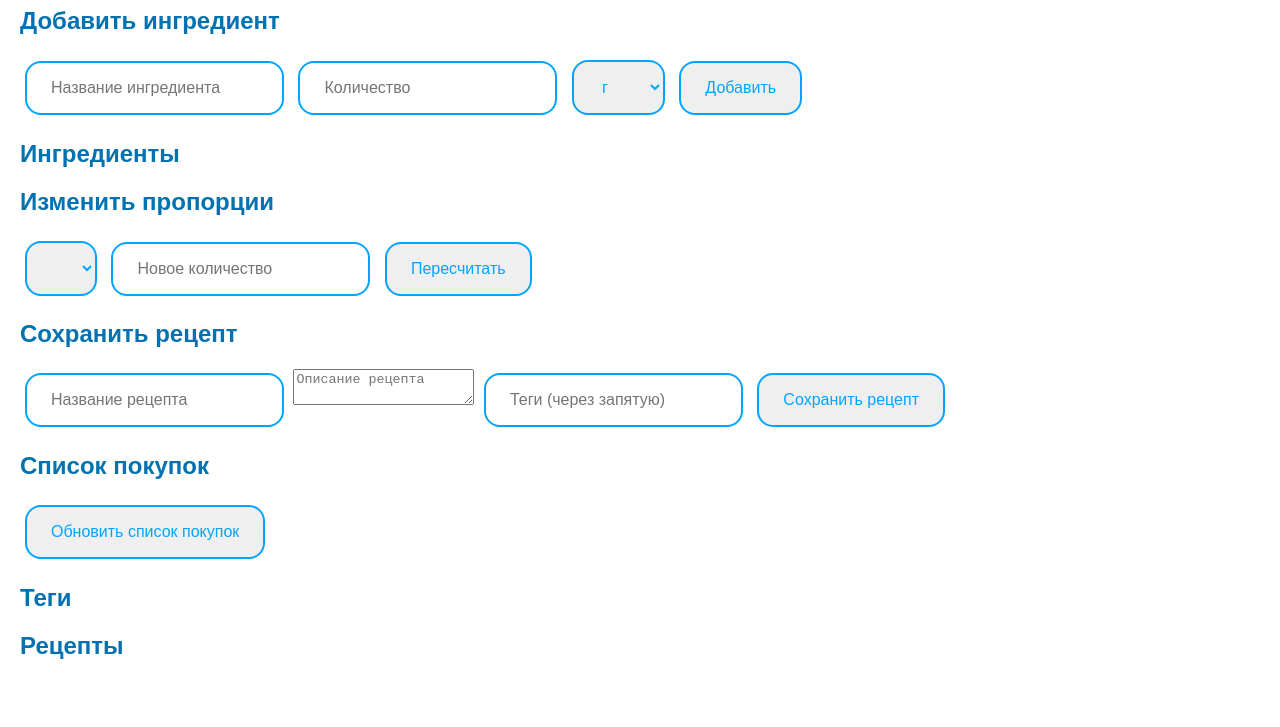
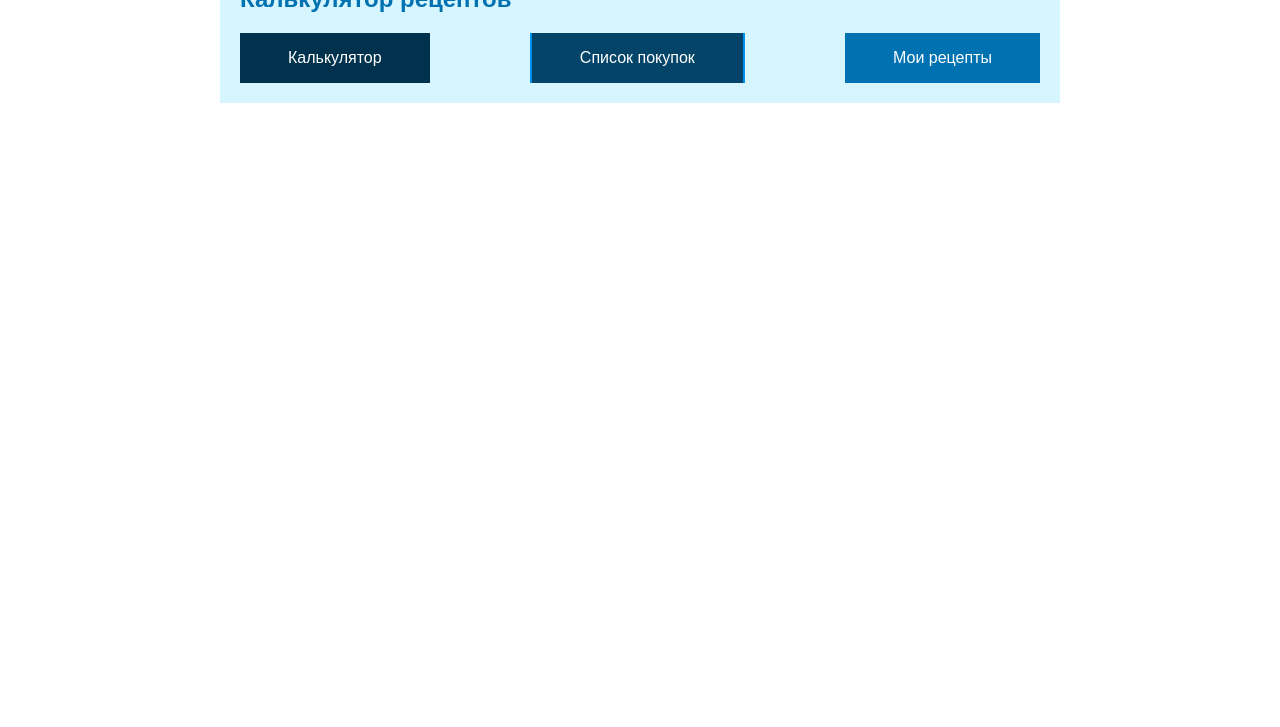
Before and after one commit to ElevinaIndi/recipe-calculator, a plain HTML site: page index.html in a window 1280 px wide. Shown: the part 73-800 px from the top of the page. Drawn offline with Linux system fonts and the light colour scheme.

Commit message:
v1 descopt

```diff
--- a/index.html
+++ b/index.html
@@ -4,11 +4,20 @@
     <meta charset="UTF-8">
     <meta name="viewport" content="width=device-width, initial-scale=1.0">
     <link rel="stylesheet" href="style.css">
+    ,<script src="script.js"></script>
     <title>Document</title>
 </head>
 <body>
+    <section class="cont">
     <h1>Калькулятор рецептов</h1>
 
+    <div class="tab-nav">
+        <a class="tab-link" href="#content-1">Калькулятор</a>
+        <a class="tab-link" href="#content-2">Список покупок</a>
+        <a class="tab-link" href="#content-3">Мои рецепты</a>
+      </div>
+
+    <div class="tab-content" id="content-1">
         <!-- Форма для добавления ингредиентов -->
         <div>
             <h2>Добавить ингредиент</h2>
@@ -28,6 +37,7 @@
             <ul id="ingredients-list">
                 <!-- Список ингредиентов будет заполняться динамически -->
             </ul>
+            <p>Отметьте пункты которые у вас есть</p>
         </div>
 
         <!-- Форма для изменения количества основного ингредиента -->
@@ -43,13 +53,17 @@
         <!-- Добавление описания, тегов и сохранение рецептов -->
         <div>
             <h2>Сохранить рецепт</h2>
+            <div class="save-input">
             <input type="text" id="recipe-name" placeholder="Название рецепта">
-        <textarea id="recipe-description" placeholder="Описание рецепта"></textarea>
             <input type="text" id="recipe-tags" placeholder="Теги (через запятую)">
-        <button onclick="saveRecipe()">Сохранить рецепт</button>
+
+            <textarea rows="7" cols="50" id="recipe-description" placeholder="Описание рецепта"></textarea>
+        </div>
+            <button class="button-save" onclick="saveRecipe()">Сохранить рецепт</button>
+        </div>
     </div>
 
-    <!-- Список покупок -->
+    <div class="tab-content" id="content-2">
     <div>
         <h2>Список покупок</h2>
         <button onclick="generateShoppingList()">Обновить список покупок</button>
@@ -57,7 +71,10 @@
             <!-- Список покупок будет заполняться динамически -->
         </ul>
     </div>
+    </div>
 
+
+    <div class="tab-content" id="content-3">
     <!-- Список тегов -->
     <div>
         <h2>Теги</h2>
@@ -84,5 +101,7 @@
         </ul>
         <button onclick="closeRecipeDetails()">Закрыть</button>
     </div>
+    </div>
+</section>
 </body>
 </html>
--- a/style.css
+++ b/style.css
@@ -1,16 +1,39 @@
 body {
     font-family: Arial, sans-serif;
-    margin: 20px;
+    margin: 0;
     padding: 0;
+
+}
+.cont {
+    margin: 0 auto;
+    background-color: #D6F5FF;
+    max-width: 800px;
+    padding: 20px;
+}
+input, select, button, textarea {
+    margin: 5px;
+    border-radius: 16px;
+    border: 2px solid #0093ED;
+    padding: 16px 24px;
+    color: #0093ED;
+    font-size: 16px;
 }
 
-input, select, button {
-    margin: 5px;
-    border-radius: 16px;
-    border: 2px solid #03A4FF;
-    padding: 16px 24px;
-    color: #03A4FF;
-    font-size: 16px;
+textarea {
+    margin-bottom: -40px;
+}
+
+button {
+    background-color: #7DD8FF;
+    border: 2px solid #0072B1;
+    color: #0072B1;
+}
+input::placeholder{
+    color: #0093ED;
+}
+
+textarea::placeholder{
+    color: #0093ED;
 }
 .block{
     margin: 10px auto;
@@ -29,3 +52,55 @@ h2, h1 {
     border-radius: 5px;
     cursor: pointer;
 }
+.tab-content {
+    display: none;
+  }
+.tab-nav {
+    display: flex;
+    justify-content: space-between;
+
+
+}
+.tab-link:nth-child(2){
+    border: 2px solid #0093ED;
+    border-bottom: none;
+    border-top: none;
+    text-align: center;
+    padding: 16px 48px;
+    color: #fff;
+    font-size: 16px;
+    background-color: #044468;
+    max-width: 100%;
+    text-decoration: none;
+}
+.tab-link:nth-child(1){
+    text-align: center;
+    padding: 16px 48px;
+    color: #fff;
+    font-size: 16px;
+    background-color: #00314D;
+    max-width: 100%;
+    text-decoration: none;
+}
+.tab-link:nth-child(3){
+    text-align: center;
+    padding: 16px 48px;
+    color: #fff;
+    font-size: 16px;
+    background-color: #0072B1;
+    max-width: 100%;
+    text-decoration: none;
+}
+.tab-link:active {
+    background-color: #7DD8FF;
+    border: 2px solid #0072B1;
+    color: #0072B1;
+
+}
+  .tab-content:target {
+    display: block;
+  }
+
+  .button-save {
+    margin-top: 50px;
+  }
```
Lines whose indentation alone changed are shown as unchanged.
